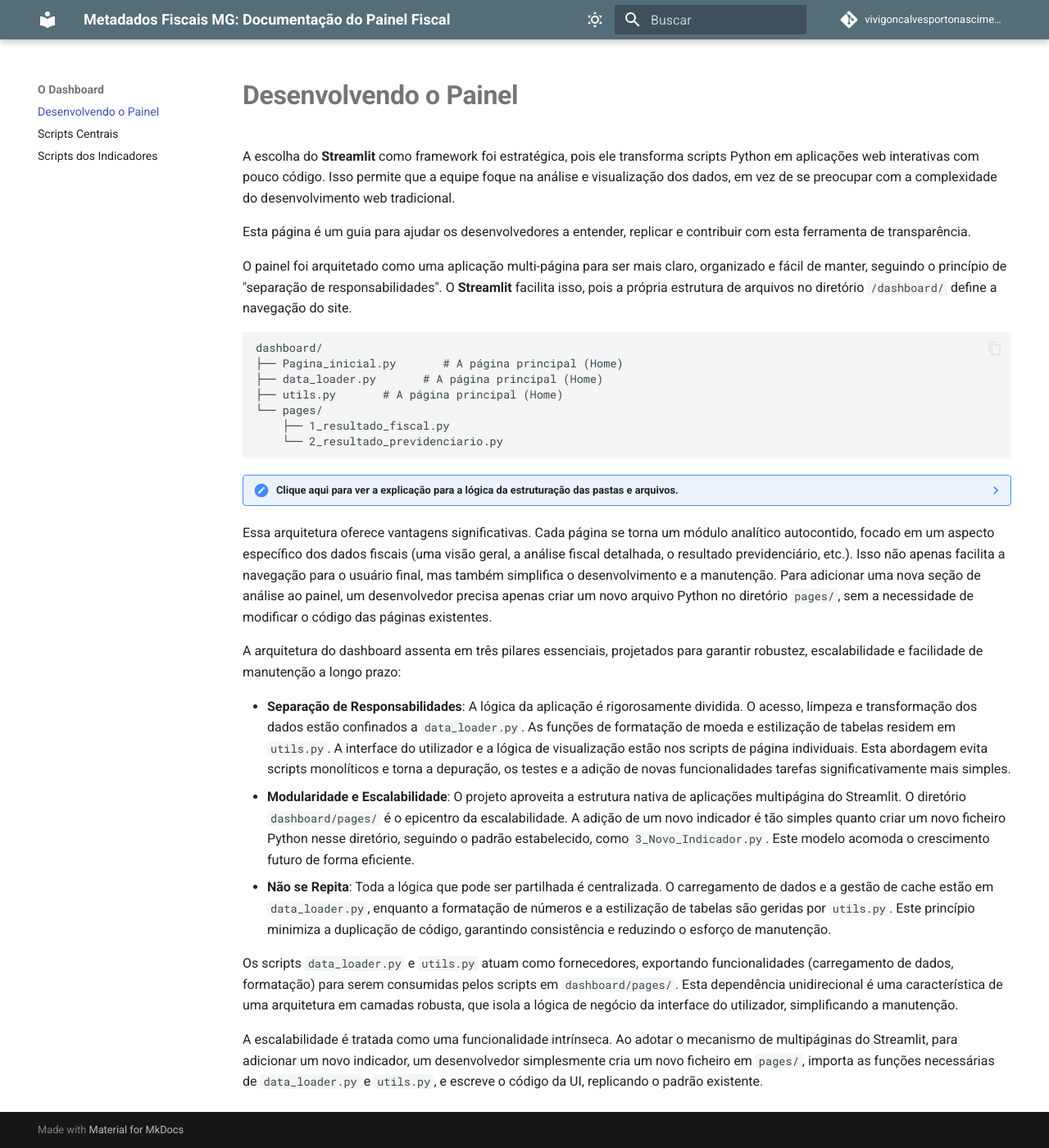
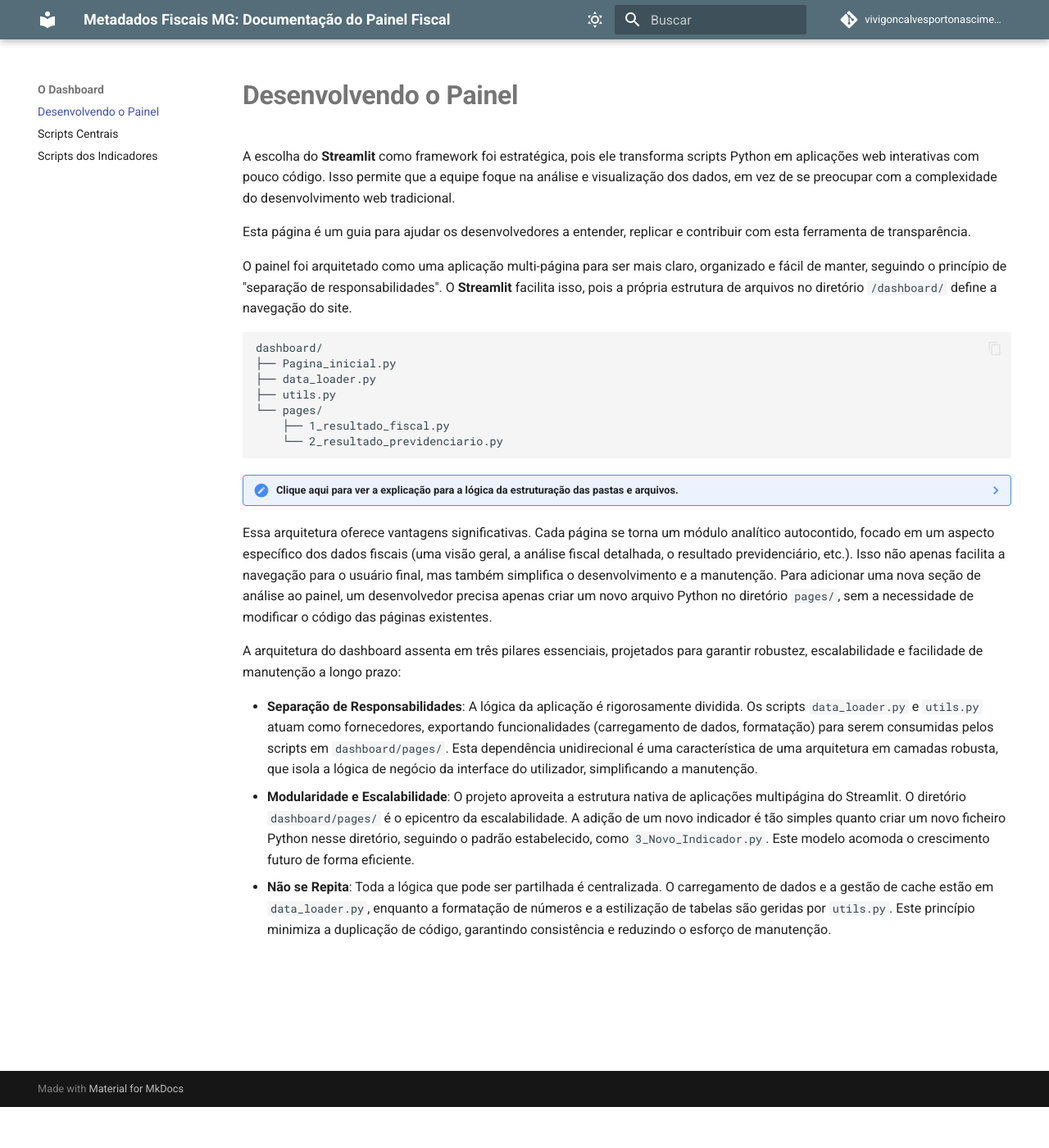
Before and after one commit to vivigoncalvesportonascimento/site-painel-situacao-fiscal, an MkDocs documentation site: the page built from docs/dashboard/desenvolvendo_painel.md, in a window 1280 px wide and 1400 px high, scrolled down 50 px. Shown: the whole window at 82% size. Built offline with MkDocs 1.6.1 and Material for MkDocs 9.7.7, drawn with Linux system fonts in a browser that asks for light colours; comment, search, counter and statistics services are not loaded.

Commit message:
Sintetiza as informações da seção desenvolvendo o painel

````diff
--- a/docs/dashboard/desenvolvendo_painel.md
+++ b/docs/dashboard/desenvolvendo_painel.md
@@ -8,9 +8,9 @@
 
 ```
 dashboard/
-├── Pagina_inicial.py       # A página principal (Home)
-├── data_loader.py       # A página principal (Home)
-├── utils.py       # A página principal (Home)
+├── Pagina_inicial.py
+├── data_loader.py
+├── utils.py
 └── pages/
     ├── 1_resultado_fiscal.py
     └── 2_resultado_previdenciario.py
@@ -27,10 +29,6 @@
 
 A arquitetura do dashboard assenta em três pilares essenciais, projetados para garantir robustez, escalabilidade e facilidade de manutenção a longo prazo:
 
-- **Separação de Responsabilidades**: A lógica da aplicação é rigorosamente dividida. O acesso, limpeza e transformação dos dados estão confinados a `data_loader.py`. As funções de formatação de moeda e estilização de tabelas residem em `utils.py`. A interface do utilizador e a lógica de visualização estão nos scripts de página individuais. Esta abordagem evita scripts monolíticos e torna a depuração, os testes e a adição de novas funcionalidades tarefas significativamente mais simples.
+- **Separação de Responsabilidades**: A lógica da aplicação é rigorosamente dividida. Os scripts `data_loader.py` e `utils.py` atuam como fornecedores, exportando funcionalidades (carregamento de dados, formatação) para serem consumidas pelos scripts em `dashboard/pages/`. Esta dependência unidirecional é uma característica de uma arquitetura em camadas robusta, que isola a lógica de negócio da interface do utilizador, simplificando a manutenção.
 - **Modularidade e Escalabilidade**: O projeto aproveita a estrutura nativa de aplicações multipágina do Streamlit. O diretório `dashboard/pages/` é o epicentro da escalabilidade. A adição de um novo indicador é tão simples quanto criar um novo ficheiro Python nesse diretório, seguindo o padrão estabelecido, como `3_Novo_Indicador.py`. Este modelo acomoda o crescimento futuro de forma eficiente.
 - **Não se Repita**: Toda a lógica que pode ser partilhada é centralizada. O carregamento de dados e a gestão de cache estão em `data_loader.py`, enquanto a formatação de números e a estilização de tabelas são geridas por `utils.py`. Este princípio minimiza a duplicação de código, garantindo consistência e reduzindo o esforço de manutenção.
-
-Os scripts `data_loader.py` e `utils.py` atuam como fornecedores, exportando funcionalidades (carregamento de dados, formatação) para serem consumidas pelos scripts em `dashboard/pages/`. Esta dependência unidirecional é uma característica de uma arquitetura em camadas robusta, que isola a lógica de negócio da interface do utilizador, simplificando a manutenção.
-
-A escalabilidade é tratada como uma funcionalidade intrínseca. Ao adotar o mecanismo de multipáginas do Streamlit, para adicionar um novo indicador, um desenvolvedor simplesmente cria um novo ficheiro em `pages/`, importa as funções necessárias de `data_loader.py` e `utils.py`, e escreve o código da UI, replicando o padrão existente.
````
Also changed, not shown: other parts of docs/dashboard/desenvolvendo_painel.md (+2 -0 lines).
